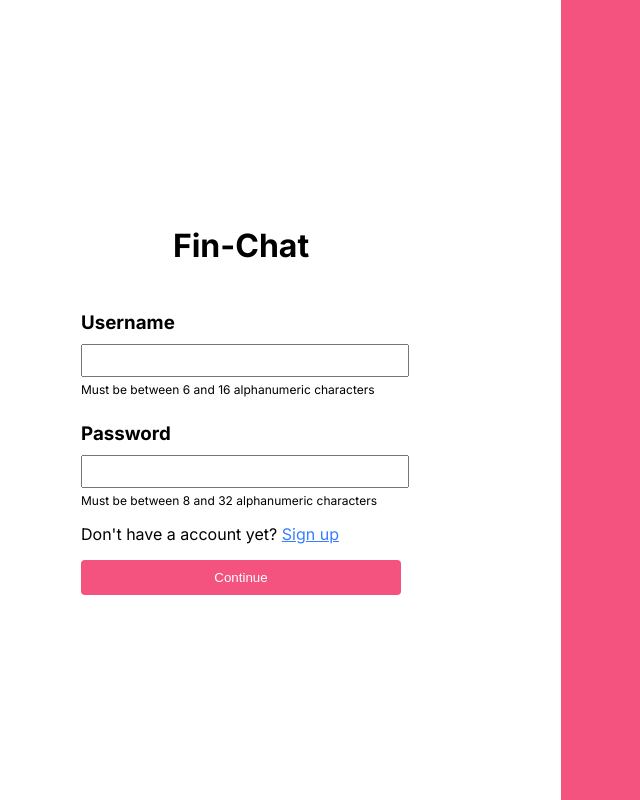
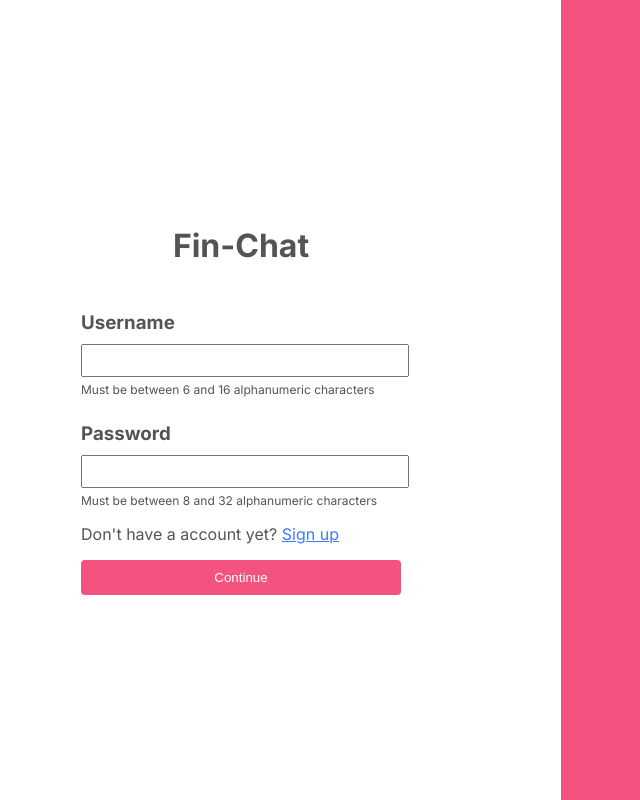
Before and after one commit to erisonn/fintalk-teste, a React (Vite) app: page /login in a window 1280 px wide. Shown: the whole page, without its empty margins (79-719 px from the left). Built offline with nearby package versions, Linux system fonts and the light colour scheme.

Commit message:
add global css to text color

```diff
--- a/src/index.scss
+++ b/src/index.scss
@@ -1,7 +1,11 @@
+@use './global.scss';
 @import url("https://fonts.googleapis.com/css2?family=Inter:wght@100;200;300;400;500;600;700;800;900&display=swap");
 
 body {
   font-family: "Inter", sans-serif;
   margin: 0;
   padding: 0;
+  h1, h2, h3, h4, h5, h6, p {
+    color: global.$color-secondary;
+  }
 }
```
